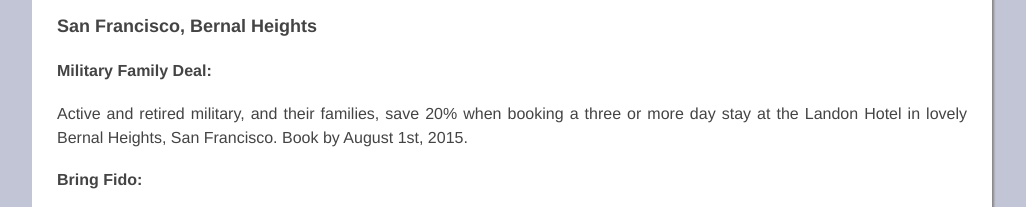
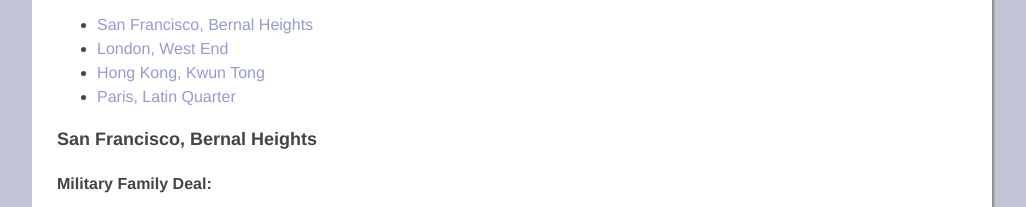
Before and after one commit to TaylorHuston/Web_LandonHotel, a plain HTML site: page specials.html in a window 1280 px wide. Shown: the part 570-777 px from the top of the page, without its empty margins (128-1154 px from the left). Drawn offline with nearby package versions, Linux system fonts and the light colour scheme.

Commit message:
Complete second challenge

```diff
--- a/specials.html
+++ b/specials.html
@@ -3,7 +3,18 @@
 <head>
 <title>Specials | The Landon Hotel</title>
 <link rel="stylesheet" href="style/style.css">
-<script src="../../jquery-1.11.1.js"></script>
+<script src="jquery-1.11.3.js"></script>
+<script>
+$('document').ready(function() {
+	var headings = $('h2');
+	var toc = $("<ul id='toc'>");
+	for (var i = 0; i < headings.length; i++) {
+		$(headings[i]).html("<a name='link"+i+"'></a>"+$(headings[i]).html());
+		toc.append($("<li><a href='#link"+i+"'>"+$(headings[i]).text()+"</a></li>"));
+	}
+	$('h1').after(toc);
+})
+</script>
 </head>
 <body>
 	<div class="container">
```
